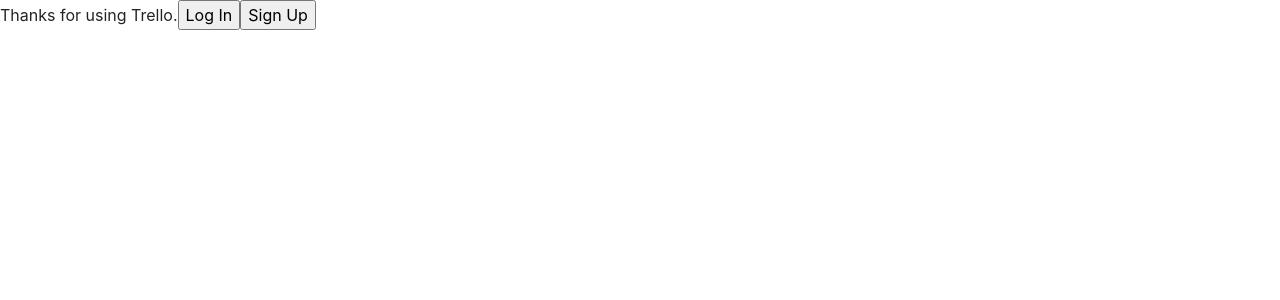
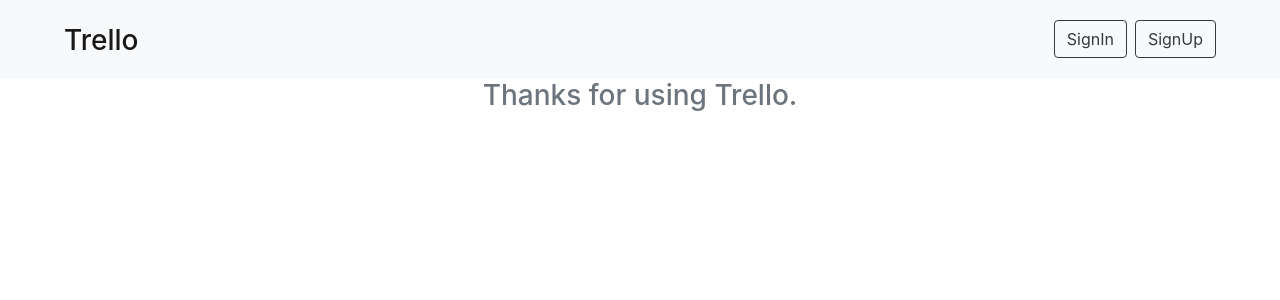
Before and after one commit to kjeunn/trello-cloning-client, a React (Create React App) app: page /signout in a window 1280 px wide. Shown: the top 300 px of the page. Built offline with nearby package versions, Linux system fonts and the light colour scheme.

Commit message:
Implement navbar :sparkles:

```diff
--- /dev/null
+++ b/src/components/GuestNav.js
@@ -0,0 +1,37 @@
+import React from 'react';
+import { Link } from 'react-router-dom';
+import { Nav } from 'reactstrap';
+
+function GuestNav() {
+  return (
+    <div>
+      <Nav className="navbar navbar-light bg-light justify-content-between">
+        <span className="navbar-brand mb-0 h1 ml-5 pt-3">
+          <h3 className="text-justify">Trello</h3>
+        </span>
+        <ul className="nav justify-content-end">
+          <li className="nav-item">
+            <Link to="/signin">
+              <input
+                className="btn btn-outline-dark my-2 my-sm-0 mr-2"
+                type="button"
+                value="SignIn"
+              />
+            </Link>
+          </li>
+          <li className="nav-item">
+            <Link to="/signup">
+              <input
+                className="btn btn-outline-dark my-2 my-sm-0 mr-5"
+                type="button"
+                value="SignUp"
+              />
+            </Link>
+          </li>
+        </ul>
+      </Nav>
+    </div>
+  );
+}
+
+export default GuestNav;
--- /dev/null
+++ b/src/components/Nav.js
@@ -0,0 +1,13 @@
+import React from 'react';
+import UserNav from './UserNav';
+import GuestNav from './GuestNav';
+
+function Nav() {
+  const isToken = document.cookie;
+  if (isToken) {
+    return <UserNav />;
+  }
+  return <GuestNav />;
+}
+
+export default Nav;
--- /dev/null
+++ b/src/components/UserNav.js
@@ -0,0 +1,32 @@
+import React from 'react';
+import { Link } from 'react-router-dom';
+
+function UserNav() {
+  async function handleLogOutClicked() {
+    if (document.cookie) {
+      await fetch('http://localhost:3002/user/signout', {
+        credentials: 'include',
+      })
+        .then(res => res.json())
+        .then(res => res)
+        .catch(err => console.error(err));
+    }
+  }
+
+  return (
+    <div>
+      <span>
+        <Link to="/signout">
+          <input type="button" value="LogOut" onClick={handleLogOutClicked} />
+        </Link>
+      </span>
+      <span>
+        <Link to="/setting">
+          <input type="button" value="Settings" />
+        </Link>
+      </span>
+    </div>
+  );
+}
+
+export default UserNav;
--- a/src/pages/Board.js
+++ b/src/pages/Board.js
@@ -1,6 +1,6 @@
 import React, { Component } from 'react';
 import Home from '../components/BoardHome';
-import LogOut from '../components/LogOut';
+import Nav from '../components/Nav';
 import List from '../components/List';
 
 export default class Board extends Component {
@@ -113,8 +113,8 @@
   render() {
     return (
       <div>
+        <Nav />
         <Home />
-        <LogOut />
         <input
           type="button"
           value="Delete all"
--- a/src/pages/BoardList.js
+++ b/src/pages/BoardList.js
@@ -1,6 +1,6 @@
 import React, { Component } from 'react';
 import { Link } from 'react-router-dom';
-import LogOut from '../components/LogOut';
+import Nav from '../components/Nav';
 
 export default class BoardList extends Component {
   constructor(props) {
@@ -55,7 +55,7 @@
   render() {
     return (
       <div>
-        <LogOut />
+        <Nav />
         {this.state.boardList.map(board => {
           return (
             <span key={board.id}>
--- a/src/pages/Home.js
+++ b/src/pages/Home.js
@@ -1,7 +1,21 @@
 import React, { Component } from 'react';
+import Nav from '../components/Nav';
 
 export default class Home extends Component {
   render() {
-    return <div>Trello</div>;
+    return (
+      <div style={{ height: '100%' }}>
+        <Nav />
+        <div style={{ height: '80%' }}>
+          <div className="row h-100">
+            <div className="col-sm-12 my-auto">
+              <div className="w-auto mx-auto">
+                <h1 className="text-muted text-center pt-20 pb-20">Trello</h1>
+              </div>
+            </div>
+          </div>
+        </div>
+      </div>
+    );
   }
 }
--- a/src/pages/Setting.js
+++ b/src/pages/Setting.js
@@ -9,7 +9,7 @@
   ModalFooter,
 } from 'reactstrap';
 import jwtDecode from 'jwt-decode';
-import LogOut from '../components/LogOut';
+import Nav from '../components/Nav';
 
 export default class Setting extends Component {
   constructor() {
@@ -152,7 +152,7 @@
     }
     return (
       <div>
-        <LogOut />
+        <Nav />
         <div>{this.state.email}</div>
         <div>{this.state.name}</div>
         {/* <div>이름 변경</div>
--- a/src/pages/SignOut.js
+++ b/src/pages/SignOut.js
@@ -1,53 +1,74 @@
 import React, { Component } from 'react';
-import { Redirect } from 'react-router-dom';
+import Nav from '../components/Nav';
 
-export default class SignOut extends Component {
-  state = {
-    redirectToSignIn: false,
-    redirectToSignUp: false,
-  };
-
-  setRedirectToSignin = () => {
-    this.setState({
-      redirectToSignIn: true,
-    });
-  };
-
-  setRedirectToSignUp = () => {
-    this.setState({
-      redirectToSignUp: true,
-    });
-  };
-
-  renderRedirectToSignIn = () => {
-    if (this.state.redirectToSignIn) {
-      return <Redirect to="/signin" />;
-    }
-  };
-
-  renderRedirectToSignUp = () => {
-    if (this.state.redirectToSignUp) {
-      return <Redirect to="/signup" />;
-    }
-  };
-
+export default class Home extends Component {
   render() {
     return (
-      <div>
-        Thanks for using Trello.
-        {this.renderRedirectToSignIn()}
-        {this.renderRedirectToSignUp()}
-        <input
-          type="button"
-          value="Log In"
-          onClick={this.setRedirectToSignin}
-        />
-        <input
-          type="button"
-          value="Sign Up"
-          onClick={this.setRedirectToSignUp}
-        />
+      <div style={{ height: '100%' }}>
+        <Nav />
+        <div style={{ height: '80%' }}>
+          <div className="row h-100">
+            <div className="col-sm-12 my-auto">
+              <div className="w-auto mx-auto">
+                <h3 className="text-muted text-center pt-20 pb-20">
+                  Thanks for using Trello.
+                </h3>
+              </div>
+            </div>
+          </div>
+        </div>
       </div>
     );
   }
 }
+
+// export default class SignOut extends Component {
+//   state = {
+//     redirectToSignIn: false,
+//     redirectToSignUp: false,
+//   };
+
+//   setRedirectToSignin = () => {
+//     this.setState({
+//       redirectToSignIn: true,
+//     });
+//   };
+
+//   setRedirectToSignUp = () => {
+//     this.setState({
+//       redirectToSignUp: true,
+//     });
+//   };
+
+//   renderRedirectToSignIn = () => {
+//     if (this.state.redirectToSignIn) {
+//       return <Redirect to="/signin" />;
+//     }
+//   };
+
+//   renderRedirectToSignUp = () => {
+//     if (this.state.redirectToSignUp) {
+//       return <Redirect to="/signup" />;
+//     }
+//   };
+
+//   render() {
+//     return (
+//       <div>
+//         Thanks for using Trello.
+//         {this.renderRedirectToSignIn()}
+//         {this.renderRedirectToSignUp()}
+//         <input
+//           type="button"
+//           value="Log In"
+//           onClick={this.setRedirectToSignin}
+//         />
+//         <input
+//           type="button"
+//           value="Sign Up"
+//           onClick={this.setRedirectToSignUp}
+//         />
+//       </div>
+//     );
+//   }
+// }
```
